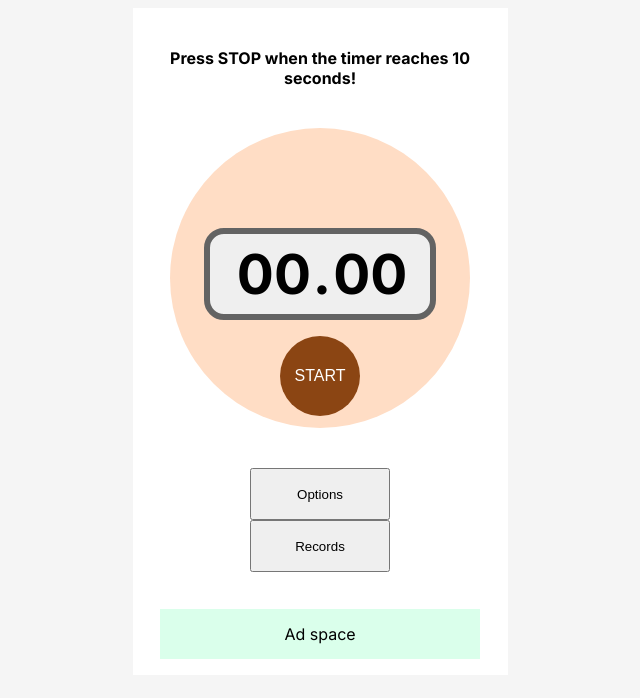
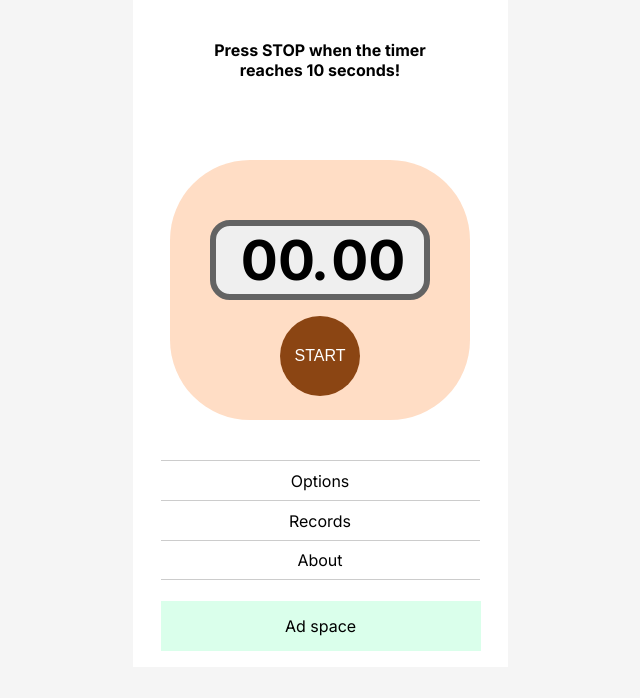
Before and after one commit to hellowhirl/seconds-counter-next, a Next.js app: page / in a window 1280 px wide. Shown: the top 698 px of the page, without its empty margins (320-960 px from the left). Built offline with nearby package versions, Linux system fonts and the light colour scheme; a web font is replaced by a local one.

Commit message:
link for about page, refining style

```diff
--- a/src/app/components/AboutPage.tsx
+++ b/src/app/about/page.tsx
@@ -1,8 +1,9 @@
+import AdContainer from "../components/AdContainer";
 import styles from "../page.module.css";
 
 const AboutPage: React.FC = () => {
   return (
-    <div>
+    <div className={styles.gameContainer}>
       <p>
         Welcome to the Timer Challenge! This game is designed to test your
         timing and precision skills.{" "}
@@ -21,6 +22,7 @@ const AboutPage: React.FC = () => {
         Are you up for the challenge? Start the timer and see how well you can
         master the art of perfect timing!
       </p>
+      <AdContainer />
     </div>
   );
 };
--- a/src/app/page.module.css
+++ b/src/app/page.module.css
@@ -15,16 +15,30 @@
   margin-top: 20px;
 }
 
-.optionButton {
+.settingsButtonsContainer {
+  display: flex;
+  flex-wrap: wrap;
+}
+
+.settingsButton {
   cursor: pointer;
-  width: 140px;
-  height: 52px;
+  display: flex;
+  align-items: center;
+  justify-content: center;
+  width: 100%;
+  height: 40px;
+  border-top: 1px solid rgba(0, 0, 0, 0.2);
+}
+
+.settingsButton:last-child {
+  border-bottom: 1px solid rgba(0, 0, 0, 0.2);
 }
 
 .gameInstructions {
-  margin-bottom: 0;
+  width: 220px;
+  margin: 0 auto;
   margin-block-start: 0;
-  padding: 40px 0;
+  padding: 40px 0 80px;
   font-size: 16px;
 }
 
@@ -53,6 +67,7 @@
   width: 375px;
   height: 667px;
   margin: 0 auto;
+  padding: 0 28px;
   background-color: #ffffff;
   text-align: center;
 }
@@ -75,16 +90,16 @@
 }
 
 .timerArea {
-  height: 300px;
+  height: 260px;
   width: 300px;
   margin: 0 auto;
   margin-bottom: 40px;
   background-color: #ffddc5;
-  border-radius: 155px;
+  border-radius: 80px;
 }
 
 .timerBox {
-  padding-top: 100px;
+  padding-top: 60px;
   padding-bottom: 16px;
 }
 
@@ -269,7 +284,7 @@
 }
 
 .recordsTable thead th:nth-child(3) {
-  width: 89px;
+  width: 80px;
 }
 
 .recordsTable tr:nth-child(odd) {
@@ -284,7 +299,6 @@
 .adContainer {
   position: absolute;
   bottom: 16px;
-  width: 100%;
 }
 
 .adArea {
--- a/src/app/page.tsx
+++ b/src/app/page.tsx
@@ -9,7 +9,8 @@ import TimerArea from "./components/TimerArea";
 import Options from "./components/Options";
 import Records from "./components/Records";
 import AdContainer from "./components/AdContainer";
-import AboutPage from "./components/AboutPage";
+import AboutPage from "./about/page";
+import Link from "next/link";
 
 type GameState = {
   timeElapsed: number;
@@ -164,11 +165,10 @@ const HomePage: React.FC = () => {
           setShowMessageArea={setShowMessageArea}
         />
       )}
-      <AdContainer />
-      <div className={styles.options}>
+      <div className={styles.settingsButtonsContainer}>
         {showSettingsButtons && (
-          <button
-            className={styles.optionButton}
+          <div
+            className={styles.settingsButton}
             onClick={() => {
               setShowOptions(true);
               setShowTimer(false);
@@ -177,13 +177,11 @@ const HomePage: React.FC = () => {
             }}
           >
             Options
-          </button>
+          </div>
         )}
-      </div>
-      <div className={styles.records}>
         {showSettingsButtons && (
-          <button
-            className={styles.optionButton}
+          <div
+            className={styles.settingsButton}
             onClick={() => {
               setShowRecords(true);
               setShowTimer(false);
@@ -192,9 +190,13 @@ const HomePage: React.FC = () => {
             }}
           >
             Records
-          </button>
+          </div>
         )}
+        <Link href="/about" className={styles.settingsButton}>
+          About
+        </Link>
       </div>
+      <AdContainer />
     </div>
   );
 };
```
Also changed, not shown: src/app/globals.css (+0 -91 lines).
